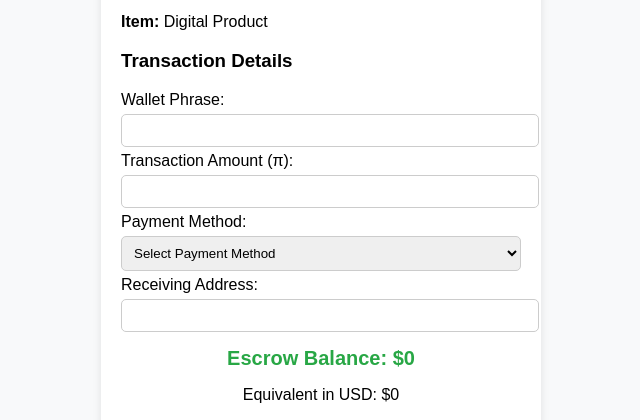
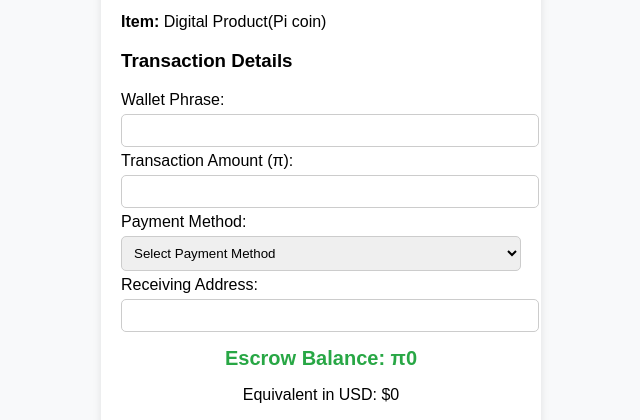
Before and after one commit to cybersam07/escrow-project, a website: page public/index.html in a window 1280 px wide. Shown: the part 247-667 px from the top of the page, without its empty margins (319-959 px from the left). Drawn offline with Linux system fonts and the light colour scheme.

Commit message:
Update index.html

```diff
--- a/public/index.html
+++ b/public/index.html
@@ -69,7 +69,7 @@
         <div class="details">
             <p><strong>Buyer:</strong> John Doe</p>
             <p><strong>Seller:</strong> <input type="text" id="seller" placeholder="Enter seller's name" required></p>
-            <p><strong>Item:</strong> Digital Product</p>
+            <p><strong>Item:</strong> Digital Product(Pi coin)</p>
         </div>
         <div class="transaction">
             <h3>Transaction Details</h3>
@@ -92,7 +92,7 @@
             <label for="address">Receiving Address:</label>
             <input type="text" id="address" required>
         </div>
-        <div class="balance">Escrow Balance: $<span id="escrowBalance">0</span></div>
+        <div class="balance">Escrow Balance: π<span id="escrowBalance">0</span></div>
         <p>Equivalent in USD: $<span id="usdValue">0</span></p>
         <button class="release" onclick="releaseFunds()">Release Funds</button>
         <button class="dispute" onclick="raiseDispute()">Raise Dispute</button>
```
